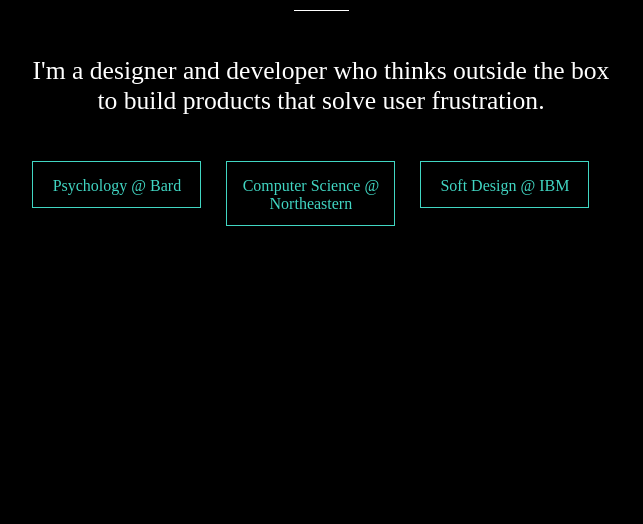
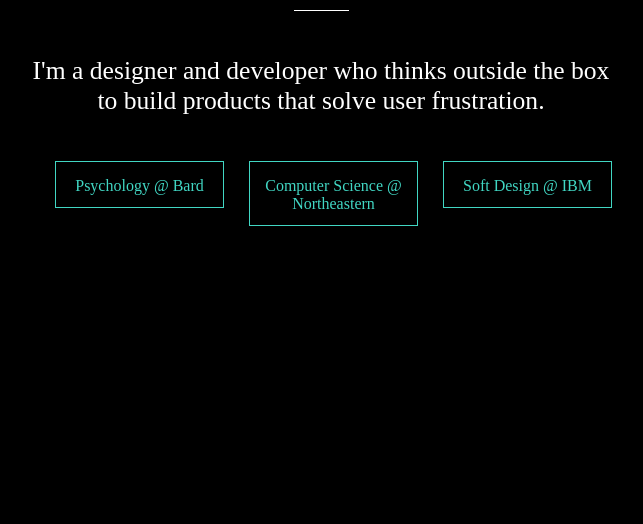
Before and after one commit to dboudro/2015-Portfolio, a plain HTML site: page Index.html in a window 1280 px wide. Shown: the part 233-757 px from the top of the page, without its empty margins (319-962 px from the left). Drawn offline with Linux system fonts and the light colour scheme.

Commit message:
fixed where-items

```diff
--- a/stylesheet.css
+++ b/stylesheet.css
@@ -109,8 +109,8 @@ For easy font-adding
  /*/CH4///////////////////////// WHERE I LEARN ////////////////////////////*/
         /* could use improvement */
 .where-list {
-        display: inline-block;
-        padding: 0vh 25.5vw 6vh 25.5vw;
+        display: table;
+        padding: 0vh 0vw 6vh 0vw;
         height: 50px;
         margin: 0 auto;
         border: 0px solid yellow;
```
